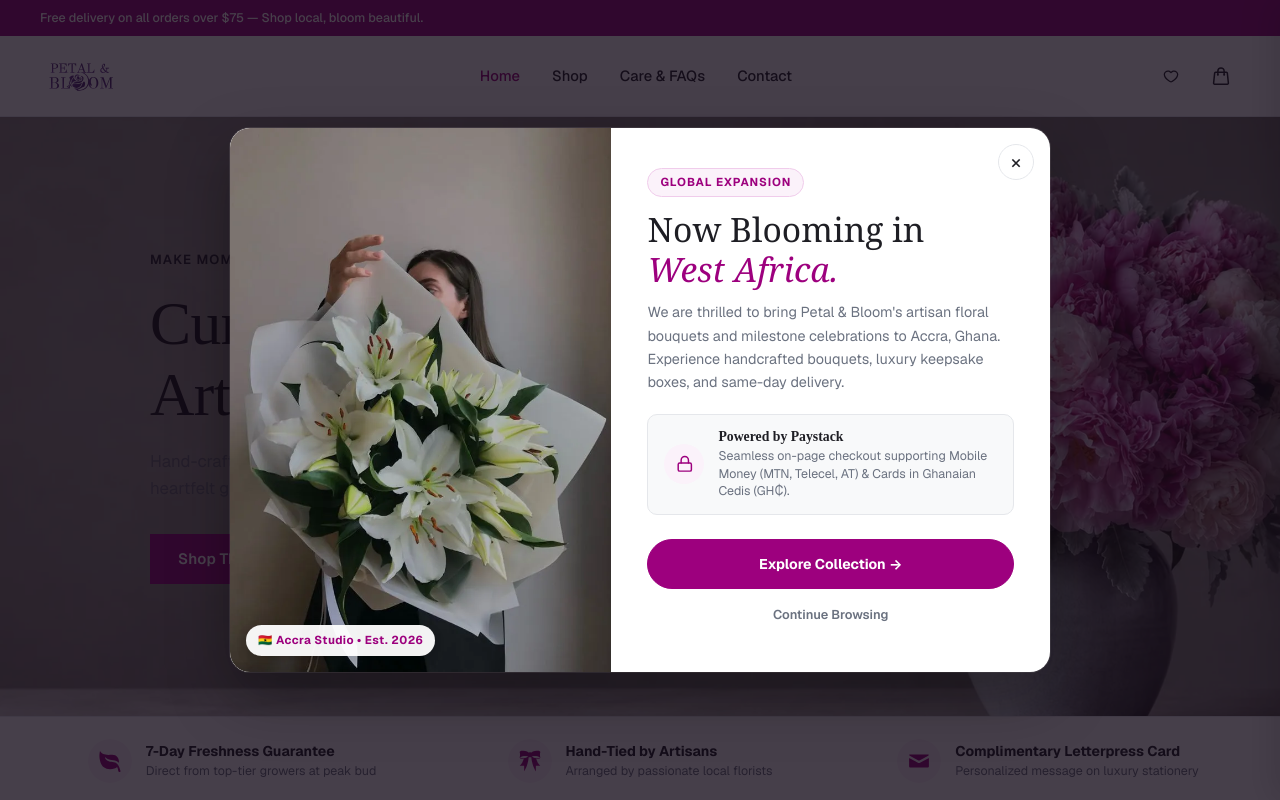
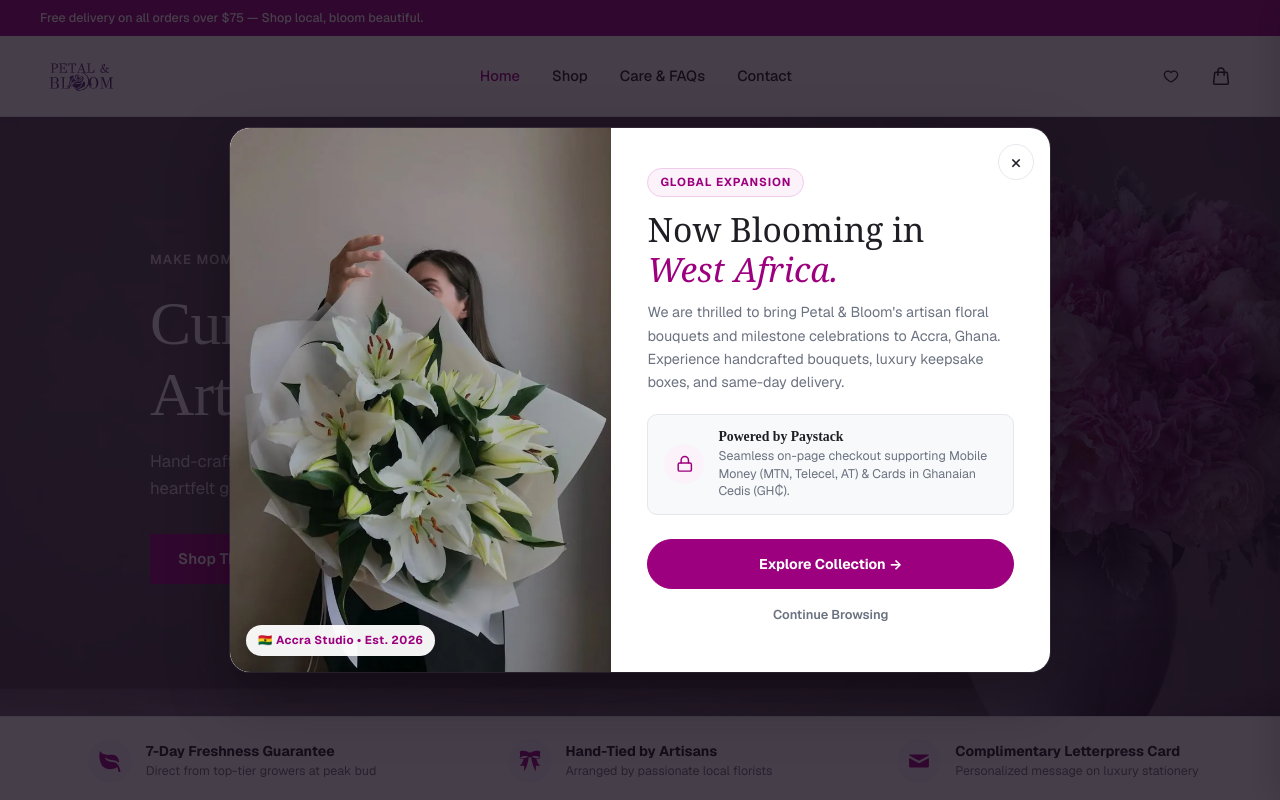
Before and after one commit to LiamJnr/petal-n-bloom, a plain HTML site: page index.html in a window 1280 px wide. Shown: the top 800 px of the page. Drawn offline with nearby package versions, Linux system fonts and the light colour scheme; a web font is replaced by a local one.

Commit message:
improved hero section contrast and readability

```diff
--- a/css/components/hero.css
+++ b/css/components/hero.css
@@ -12,6 +12,16 @@
   background-size: cover;
   padding: 90px 0;
   border-bottom: 1px solid var(--border);
+}
+
+/* Dark purple overlay for contrast */
+.hero::before {
+  content: '';
+  position: absolute;
+  inset: 0;
+  background: rgba(30, 8, 42, 0.52);
+  z-index: 1;
+  pointer-events: none;
 }
 
 .hero-container {
@@ -38,7 +48,7 @@
   font-weight: 600;
   letter-spacing: 0.09em;
   text-transform: uppercase;
-  color: var(--ink);
+  color: rgba(255, 240, 255, 0.75);
   margin-bottom: 18px;
 }
 
@@ -46,7 +56,7 @@
   font-family: var(--serif);
   font-size: clamp(2.5rem, 5.2vw, 3.85rem);
   font-weight: 400;
-  color: #121214;
+  color: #f5f0f7;
   margin-bottom: 18px;
   line-height: 1.15;
   letter-spacing: -0.01em;
@@ -55,7 +65,7 @@
 .hero-copy {
   max-width: 480px;
   margin: 0 0 32px 0;
-  color: #63676e;
+  color: rgba(235, 225, 240, 0.88);
   font-family: var(--sans);
   font-size: 1.05rem;
   line-height: 1.6;
```
